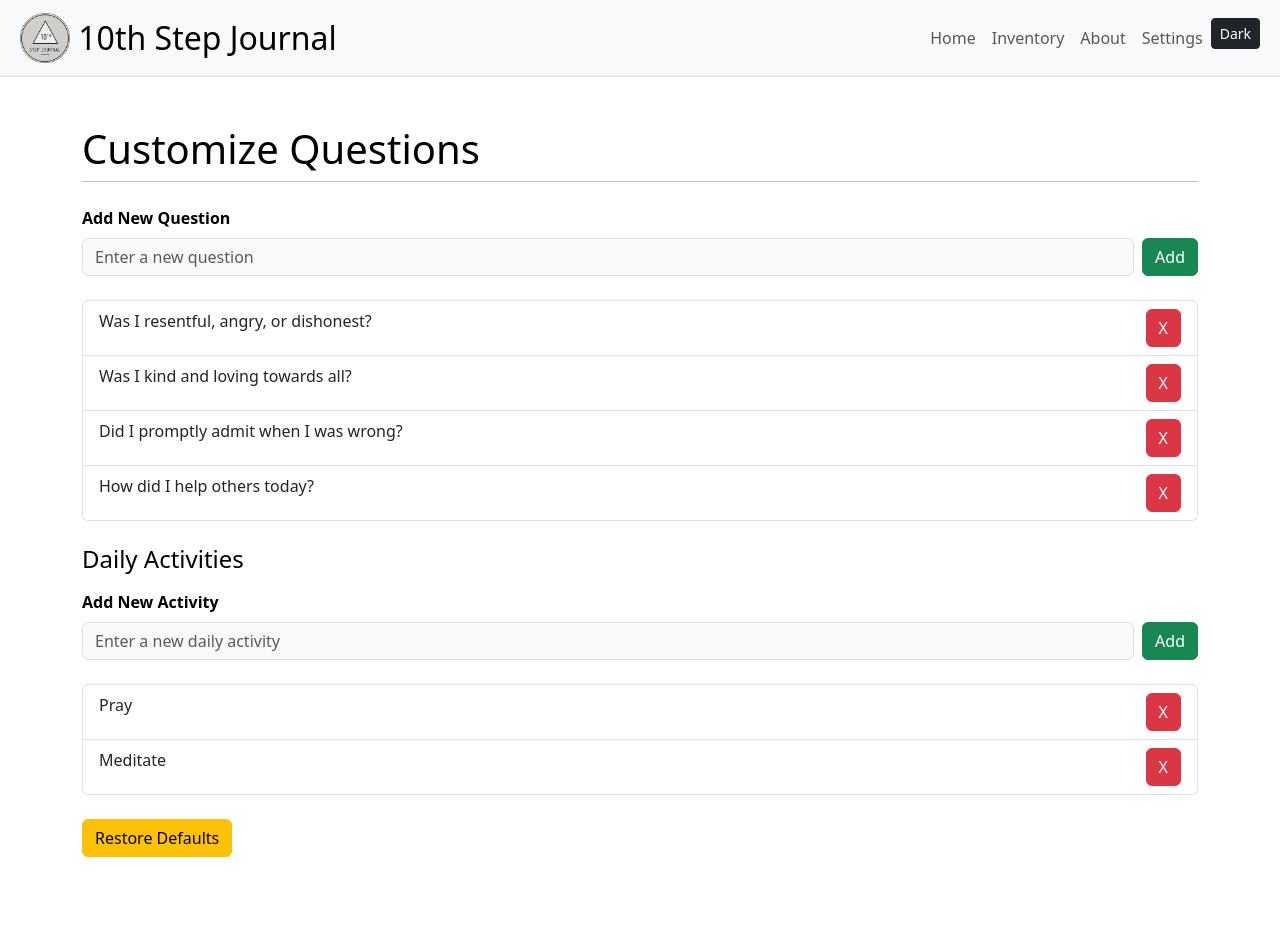
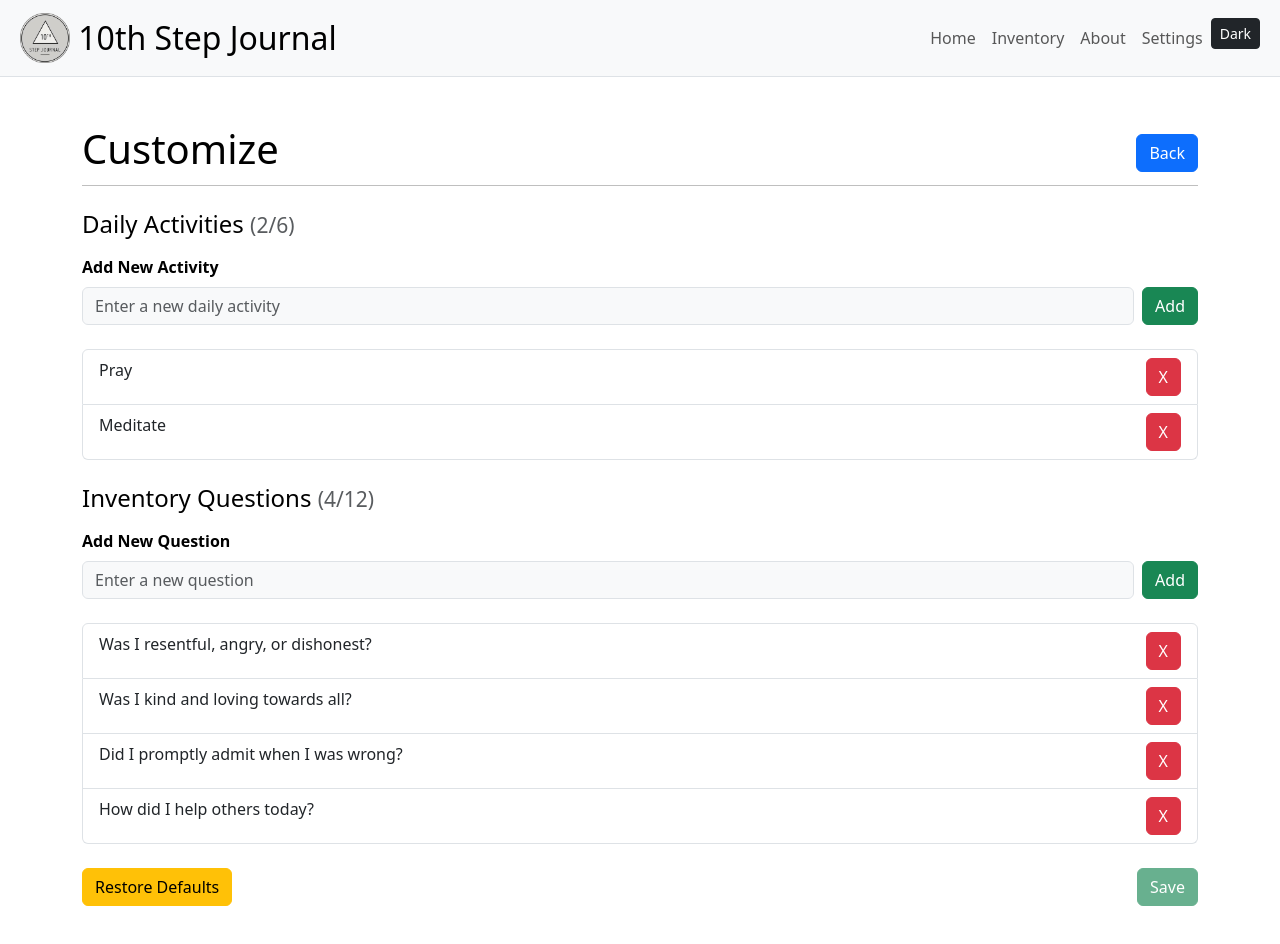
Before and after one commit to s-gruneberg/10step-journal, a React (Vite) app in the folder frontend/: page /customize in a window 1280 px wide. Shown: the top 944 px of the page. Before the commit the page ends 905 px from the top, so only its background shows below. Built offline with nearby package versions, Linux system fonts and the light colour scheme.

Commit message:
added save button to customize and features

```diff
--- a/frontend/src/components/Questions.tsx
+++ b/frontend/src/components/Questions.tsx
@@ -6,9 +6,10 @@ interface QuestionsProps {
     questions: string[];
     answers: string[];
     onAnswerChange: (index: number, value: string) => void;
+    onClear: () => void;
 }
 
-const Questions = ({ questions, answers, onAnswerChange }: QuestionsProps) => {
+const Questions = ({ questions, answers, onAnswerChange, onClear }: QuestionsProps) => {
     const { darkMode } = useDarkMode()
     const [checkmarks, setCheckmarks] = useState<string[]>([])
     const [checkmarkStates, setCheckmarkStates] = useState<Record<string, boolean>>({})
@@ -27,16 +28,17 @@ const Questions = ({ questions, answers, onAnswerChange }: QuestionsProps) => {
     }
 
     const handleClearAll = () => {
+        // Clear all storage and state
         clearAnswers()
         setCheckmarkStates({})
-        // Clear all answers in parent component
-        questions.forEach((_, index) => onAnswerChange(index, ''))
+        onClear()
     }
 
     return (
         <>
-            <div className="d-flex justify-content-between align-items-center mb-4">
-                <div className="d-flex gap-4">
+            <h2 className="h4 mb-3">Daily Activities</h2>
+            <div className="d-flex justify-content-between align-items-start mb-4">
+                <div className="d-flex flex-wrap gap-4" style={{ flex: '1 1 auto' }}>
                     {checkmarks.map((checkmark) => (
                         <div key={checkmark} className="form-check">
                             <input
@@ -53,13 +55,14 @@ const Questions = ({ questions, answers, onAnswerChange }: QuestionsProps) => {
                     ))}
                 </div>
                 <button
-                    className={`btn ${darkMode ? 'btn-outline-danger' : 'btn-danger'}`}
+                    className={`btn ${darkMode ? 'btn-outline-danger' : 'btn-danger'} ms-3`}
                     onClick={handleClearAll}
                 >
                     Clear All
                 </button>
             </div>
 
+            <h2 className="h4 mb-3">Inventory Questions</h2>
             {questions.map((q, i) => (
                 <div key={i} className="mb-4">
                     <label className="form-label fw-bold text-wrap d-block text-break">{q}</label>
--- a/frontend/src/pages/Customize.tsx
+++ b/frontend/src/pages/Customize.tsx
@@ -8,65 +8,136 @@ import {
     getCheckmarks,
     addCheckmark,
     removeCheckmark,
-    restoreDefaultCheckmarks
+    restoreDefaultCheckmarks,
+    setQuestions,
+    setCheckmarks
 } from '../localStorageUtils.ts'
+import { Link } from 'react-router-dom'
+
+const MAX_QUESTIONS = 12
+const MAX_CHECKMARKS = 6
 
 export default function CustomizeQuestions() {
     const { darkMode } = useDarkMode()
-    const [questions, setLocalQuestions] = useState<string[]>([])
-    const [checkmarks, setLocalCheckmarks] = useState<string[]>([])
+    // Temporary state that won't be saved until user clicks Save
+    const [tempQuestions, setTempQuestions] = useState<string[]>([])
+    const [tempCheckmarks, setTempCheckmarks] = useState<string[]>([])
     const [newQuestion, setNewQuestion] = useState<string>('')
     const [newCheckmark, setNewCheckmark] = useState<string>('')
+    const [hasChanges, setHasChanges] = useState(false)
 
     useEffect(() => {
-        setLocalQuestions(getQuestions())
-        setLocalCheckmarks(getCheckmarks())
+        setTempQuestions(getQuestions())
+        setTempCheckmarks(getCheckmarks())
     }, [])
 
     const handleAddQuestion = () => {
         const trimmed = newQuestion.trim()
-        if (!trimmed || questions.includes(trimmed)) return
+        if (!trimmed || tempQuestions.includes(trimmed)) return
+        if (tempQuestions.length >= MAX_QUESTIONS) {
+            alert(`Maximum ${MAX_QUESTIONS} questions allowed`)
+            return
+        }
 
-        addQuestion(trimmed)
-        setLocalQuestions(getQuestions())
+        setTempQuestions([...tempQuestions, trimmed])
         setNewQuestion('')
+        setHasChanges(true)
     }
 
     const handleAddCheckmark = () => {
         const trimmed = newCheckmark.trim()
-        if (!trimmed || checkmarks.includes(trimmed)) return
+        if (!trimmed || tempCheckmarks.includes(trimmed)) return
+        if (tempCheckmarks.length >= MAX_CHECKMARKS) {
+            alert(`Maximum ${MAX_CHECKMARKS} daily activities allowed`)
+            return
+        }
 
-        addCheckmark(trimmed)
-        setLocalCheckmarks(getCheckmarks())
+        setTempCheckmarks([...tempCheckmarks, trimmed])
         setNewCheckmark('')
+        setHasChanges(true)
     }
 
     const handleRemoveQuestion = (q: string) => {
-        removeQuestion(q)
-        setLocalQuestions(getQuestions())
+        setTempQuestions(tempQuestions.filter(question => question !== q))
+        setHasChanges(true)
     }
 
     const handleRemoveCheckmark = (c: string) => {
-        removeCheckmark(c)
-        setLocalCheckmarks(getCheckmarks())
+        setTempCheckmarks(tempCheckmarks.filter(checkmark => checkmark !== c))
+        setHasChanges(true)
     }
 
     const handleRestoreDefaults = () => {
         restoreDefaultQuestions()
         restoreDefaultCheckmarks()
-        setLocalQuestions(getQuestions())
-        setLocalCheckmarks(getCheckmarks())
+        setTempQuestions(getQuestions())
+        setTempCheckmarks(getCheckmarks())
+        setHasChanges(true)
+    }
+
+    const handleSave = () => {
+        // TODO: If user is logged in, save to backend
+        setQuestions(tempQuestions)
+        setCheckmarks(tempCheckmarks)
+        setHasChanges(false)
     }
 
     const addButtonClass = `btn ${darkMode ? 'btn-outline-success' : 'btn-success'}`
     const restoreButtonClass = `btn ${darkMode ? 'btn-outline-warning' : 'btn-warning'}`
     const deleteButtonClass = `btn ${darkMode ? 'btn-outline-danger' : 'btn-danger'}`
+    const saveButtonClass = `btn ${darkMode ? 'btn-outline-success' : 'btn-success'}`
 
     return (
         <div>
-            <h1 className="mb-2">Customize Questions</h1>
+            <div className="d-flex justify-content-between align-items-center">
+                <h1 className="mb-2">Customize</h1>
+                <Link to="/inventory" className={`btn ${darkMode ? 'btn-outline-primary' : 'btn-primary'}`}>
+                    Back
+                </Link>
+            </div>
             <hr className="mb-4 mt-1" />
 
+            <h2 className="h4 mb-3">Daily Activities <small className="text-muted">({tempCheckmarks.length}/{MAX_CHECKMARKS})</small></h2>
+            <div className="mb-4">
+                <label htmlFor="newCheckmark" className="form-label"><strong>Add New Activity</strong></label>
+                <div className="d-flex">
+                    <input
+                        id="newCheckmark"
+                        type="text"
+                        className={`form-control me-2 ${darkMode ? 'bg-dark text-light border-secondary' : 'bg-light'}`}
+                        value={newCheckmark}
+                        onChange={(e) => setNewCheckmark(e.target.value)}
+                        placeholder="Enter a new daily activity"
+                        disabled={tempCheckmarks.length >= MAX_CHECKMARKS}
+                    />
+                    <button
+                        type="button"
+                        className={addButtonClass}
+                        onClick={handleAddCheckmark}
+                        disabled={tempCheckmarks.length >= MAX_CHECKMARKS}
+                    >
+                        Add
+                    </button>
+                </div>
+            </div>
+
+            <ul className="list-group mb-4">
+                {tempCheckmarks.map((c, i) => (
+                    <li
+                        key={i}
+                        className={`list-group-item d-flex justify-content-between align-items-start ${darkMode ? 'bg-dark text-light border-secondary' : ''}`}
+                    >
+                        <div className="flex-grow-1 me-2 text-break text-capitalize">
+                            {c}
+                        </div>
+                        <button className={deleteButtonClass} onClick={() => handleRemoveCheckmark(c)}>
+                            X
+                        </button>
+                    </li>
+                ))}
+            </ul>
+
+            <h2 className="h4 mb-3">Inventory Questions <small className="text-muted">({tempQuestions.length}/{MAX_QUESTIONS})</small></h2>
             <div className="mb-4">
                 <label htmlFor="newQuestion" className="form-label"><strong>Add New Question</strong></label>
                 <div className="d-flex">
@@ -77,15 +148,21 @@ export default function CustomizeQuestions() {
                         value={newQuestion}
                         onChange={(e) => setNewQuestion(e.target.value)}
                         placeholder="Enter a new question"
+                        disabled={tempQuestions.length >= MAX_QUESTIONS}
                     />
-                    <button type="button" className={addButtonClass} onClick={handleAddQuestion}>
+                    <button
+                        type="button"
+                        className={addButtonClass}
+                        onClick={handleAddQuestion}
+                        disabled={tempQuestions.length >= MAX_QUESTIONS}
+                    >
                         Add
                     </button>
                 </div>
             </div>
 
             <ul className="list-group mb-4">
-                {questions.map((q, i) => (
+                {tempQuestions.map((q, i) => (
                     <li
                         key={i}
                         className={`list-group-item d-flex justify-content-between align-items-start ${darkMode ? 'bg-dark text-light border-secondary' : ''}`}
@@ -100,43 +177,19 @@ export default function CustomizeQuestions() {
                 ))}
             </ul>
 
-            <h2 className="h4 mb-3">Daily Activities</h2>
-            <div className="mb-4">
-                <label htmlFor="newCheckmark" className="form-label"><strong>Add New Activity</strong></label>
-                <div className="d-flex">
-                    <input
-                        id="newCheckmark"
-                        type="text"
-                        className={`form-control me-2 ${darkMode ? 'bg-dark text-light border-secondary' : 'bg-light'}`}
-                        value={newCheckmark}
-                        onChange={(e) => setNewCheckmark(e.target.value)}
-                        placeholder="Enter a new daily activity"
-                    />
-                    <button type="button" className={addButtonClass} onClick={handleAddCheckmark}>
-                        Add
-                    </button>
-                </div>
+            <div className="d-flex justify-content-between align-items-center">
+
+                <button className={restoreButtonClass} onClick={handleRestoreDefaults}>
+                    Restore Defaults
+                </button>
+                <button
+                    className={saveButtonClass}
+                    onClick={handleSave}
+                    disabled={!hasChanges}
+                >
+                    Save
+                </button>
             </div>
-
-            <ul className="list-group mb-4">
-                {checkmarks.map((c, i) => (
-                    <li
-                        key={i}
-                        className={`list-group-item d-flex justify-content-between align-items-start ${darkMode ? 'bg-dark text-light border-secondary' : ''}`}
-                    >
-                        <div className="flex-grow-1 me-2 text-break text-capitalize">
-                            {c}
-                        </div>
-                        <button className={deleteButtonClass} onClick={() => handleRemoveCheckmark(c)}>
-                            X
-                        </button>
-                    </li>
-                ))}
-            </ul>
-
-            <button className={restoreButtonClass} onClick={handleRestoreDefaults}>
-                Restore Defaults
-            </button>
         </div>
     )
 }
--- a/frontend/src/pages/Inventory.tsx
+++ b/frontend/src/pages/Inventory.tsx
@@ -16,13 +16,18 @@ export default function Inventory() {
     })
     const { darkMode } = useDarkMode()
     const buttonClass = `btn ${darkMode ? 'btn btn-outline-success dropdown-toggle' : 'btn btn-success dropdown-toggle'}`
-    const customizeButtonClass = `btn ${darkMode ? 'btn-primary' : 'btn-outline-primary'} mb-4`
+    const customizeButtonClass = `btn ${darkMode ? 'btn-outline-primary' : 'btn-primary'} mb-4`
 
     const handleAnswerChange = (index: number, value: string) => {
         const newAnswers = [...answers]
         newAnswers[index] = value
         setAnswers(newAnswers)
         saveAnswers(newAnswers)
+    }
+
+    const handleClear = () => {
+        const emptyAnswers = Array(questions.length).fill('')
+        setAnswers(emptyAnswers)
     }
 
     // Update answers array if questions length changes
@@ -55,21 +60,18 @@ export default function Inventory() {
             <div className="d-flex justify-content-between align-items-center">
                 <h1 className="mb-2">Inventory</h1>
                 <Link to="/customize" className={customizeButtonClass}>
-                    Customize Questions
+                    Customize
                 </Link>
             </div>
             <hr className="mb-4 mt-0" />
-
-
 
             <Questions
                 questions={questions}
                 answers={answers}
                 onAnswerChange={handleAnswerChange}
+                onClear={handleClear}
             />
             <div className="d-flex justify-content-end">
-
-
                 <div className="dropdown">
                     <button className={buttonClass} type="button" data-bs-toggle="dropdown" aria-expanded="false">
                         Download
```
